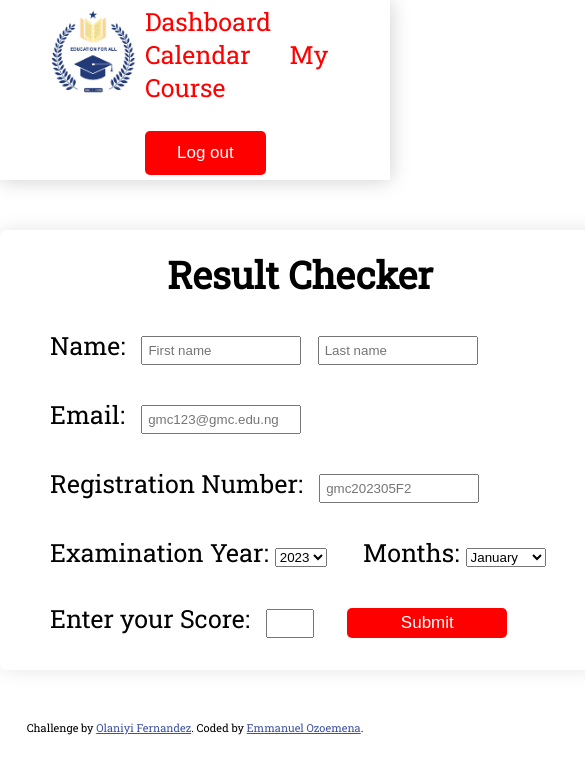
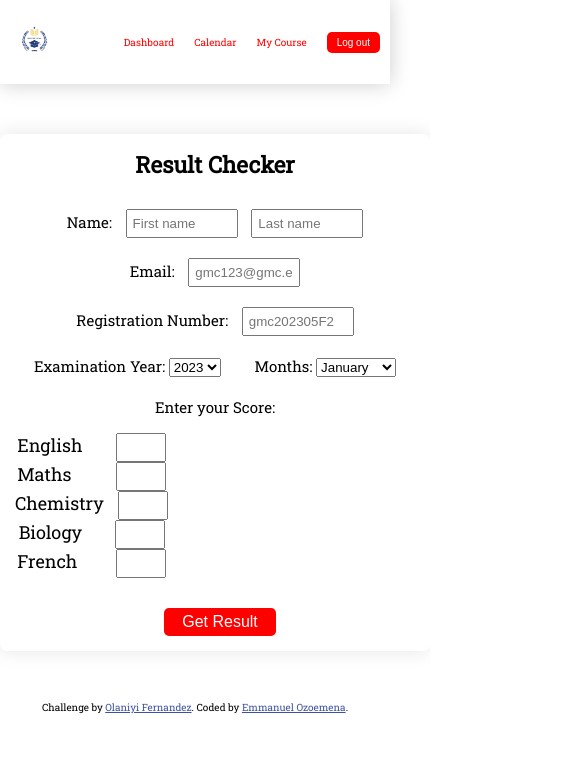
Before and after one commit to EmmanuelOzoemena/Result_Checker, a plain HTML site: page Assigmnent/index.html in a window 390 px wide. Shown: the whole page, 585 px wide, since content can reach past the window. Drawn offline with Linux system fonts and the light colour scheme.

Commit message:
added the grade/score logic

```diff
--- a/Assigmnent/index.html
+++ b/Assigmnent/index.html
@@ -30,19 +30,27 @@
       </nav>
     </header>
     <main>
-      <form action="">
+      <form name="form1">
         <h2>Result Checker</h2>
         <label for="">Name:</label>
-        <input type="text" placeholder="First name" />
-        <input type="text" placeholder="Last name" /> <br />
+        <input type="text" name="firstName" placeholder="First name" required />
+        <input type="text" name="lastName" placeholder="Last name" required />
+        <br />
         <br />
 
         <label for="email">Email:</label>
-        <input type="email" placeholder="gmc123@gmc.edu.ng" /> <br />
+        <input
+          type="email"
+          name="email"
+          placeholder="gmc123@gmc.edu.ng"
+          required
+        />
+        <br />
         <br />
 
         <label for="">Registration Number:</label>
-        <input type="name" placeholder="gmc202305F2" /> <br />
+        <input type="name" name="regNo" placeholder="gmc202305F2" required />
+        <br />
         <br />
 
         <label for="">Examination Year:</label>
@@ -64,11 +72,78 @@
         <br />
 
         <label for="">Enter your Score:</label>
-        <input type="text" id="score" required />
-        <input type="submit" id="submit" />
+        <br />
+        <div class="general">
+          <div class="subject">
+            <label for="" class="subject-label">English</label>
+            <input
+              type="text"
+              name="score1"
+              class="score1 score-input"
+              required
+            />
+            <!-- <input type="text" name="grade1" class="score1 grade-input"> -->
+            <br />
+
+            <label for="" class="subject-label">Maths</label>
+            <input
+              type="text"
+              name="score2"
+              class="score2 score-input"
+              required
+            />
+            <!-- <input type="text" name="grade2" class="score2 grade-input"> -->
+            <br />
+
+            <label for="" class="subject-label">Chemistry</label>
+            <input
+              type="text"
+              name="score3"
+              class="score3 score-input"
+              required
+            />
+            <!-- <input type="text" name="grade3" class="score3 grade-input">  -->
+            <br />
+
+            <label for="" class="subject-label">Biology</label>
+            <input
+              type="text"
+              name="score4"
+              class="score4 score-input"
+              required
+            />
+            <!-- <input type="text" name="grade4" class="score4 grade-input">  -->
+            <br />
+
+            <label for="" class="subject-label">French</label>
+            <input
+              type="text"
+              name="score5"
+              class="score5 score-input"
+              required
+            />
+            <!-- <input type="text" name="grade5" class="score5 grade-input">  -->
+            <br />
+          </div>
+        </div>
+
+        <div>
+          <!-- <input type="text" id="score" class="sco"  /> -->
+          <input
+            type="button"
+            value="Get Result"
+            class="sub"
+            onclick="Calculate()"
+          />
+        </div>
         <!-- <button id="grade">View your Grade</button> -->
       </form>
+
+      <!-- <p>Total:<input type="text" class="total"> <p> <br>
+      <p>Average:<input type="text" class="total"> </p> <br>
+      <p>Remark:<input type="text" class="total"></p> -->
     </main>
+
       <div class="attribution">
         Challenge by
         <a href="https://www.frontendmentor.io?ref=challenge" target="_blank"
--- a/Assigmnent/script.js
+++ b/Assigmnent/script.js
@@ -13,31 +13,74 @@
 
 
 
-const scoreHt = document.querySelector('#score')
-const grade = document.querySelector('#submit')
+// const scoreHt = document.querySelector('#score')
+// const grade = document.querySelector('#submit')
 
-// const grade = document.getElementById('grade')
+// // const grade = document.getElementById('grade')
 
 
-grade.addEventListener('click', (e)=>{
-  e.preventDefault();
-  const score = scoreHt.value
-// parseInt(prompt('Enter Your Score:'))
+// grade.addEventListener('click', (e)=>{
+//   e.preventDefault();
+//   const score = scoreHt.value
+// // parseInt(prompt('Enter Your Score:'))
 
-if(score >=70 && score <=100){
-  alert(`Your grade is A (Excellent)`)
-}else if(score <= 69 && score >=60){
-  alert(`Your grade is B (Very Good)`)
-}else if(score <= 59 && score >=50){
-  alert(`Your grade is C (Credit)`)
-}else if(score <= 49 && score >=40){
-  alert(`Your grade is D (Fair)`)
-}else if(score <= 39 && score >=30){
-  alert(`Your grade is E (Pass)`)
-}else if(score <= 29 && score >=  0){
-  alert(`Your grade is F (Fail)`)
-}else{
-  alert(`${score} is an invalid grade, please enter a correct grade`)
+// if(score >=70 && score <=100){
+//   alert(`Your grade is A (Excellent)`)
+// }else if(score <= 69 && score >=60){
+//   alert(`Your grade is B (Very Good)`)
+// }else if(score <= 59 && score >=50){
+//   alert(`Your grade is C (Credit)`)
+// }else if(score <= 49 && score >=45){
+//   alert(`Your grade is D (Fair)`)
+// }else if(score <= 45 && score >=40){
+//   alert(`Your grade is E (Pass)`)
+// }else if(score <= 39 && score >=  0){
+//   alert(`Your grade is F (Fail)`)
+// }else{
+//   alert(`${score} is an invalid grade, please enter a correct grade`)
+// }
+//   }
+// )
+
+let a
+let b
+let c
+let d
+let e
+let firstName = ""
+let lastName = ""
+let email = ""
+let regNo = ""
+let result = 0;
+let avg = 0;
+
+
+function Calculate() {
+  a=parseInt(form1.score1.value)
+  b=parseInt(form1.score2.value)
+  c=parseInt(form1.score3.value)
+  d=parseInt(form1.score4.value)
+  e=parseInt(form1.score5.value)
+  firstName = form1.firstName.value
+  lastName = form1.lastName.value
+  email = form1.email.value
+  regNo = form1.regNo.value
+
+  result = a + b + c + d + e
+
+  avg = result / 5
+
+  document.write(`Name: ${firstName} ${lastName} <br> `)
+  document.write(`Email: ${email} <br> `)
+  document.write(`Registration Number: ${regNo} <br> `)
+  document.write(`The Total is: ${result} <br>`)
+  document.write(`The Avergae is: ${avg} <br>`)
+
+  if (avg > 50) {
+    document.write(`Remarks: Proud of you! 👍`)
+  } else {
+    document.write(`Reamrks: You disappointed your teacher!   😢 `)
+  }
+
+
 }
-  }
-)
--- a/Assigmnent/style.css
+++ b/Assigmnent/style.css
@@ -19,10 +19,6 @@ header {
   width: 100px;
   margin-left: 30px;
 }
-/*
-nav {
-  display: flex;
-} */
 
 nav a {
   text-decoration: none;
@@ -58,7 +54,7 @@ main {
   margin: 50px auto;
   border: 1px gray;
   width: 600px;
-  height: 440px;
+  /* height: 440px; */
   font-size: 25px;
   box-shadow: 0 0 20px 0px rgb(0, 0, 0, 0.1);
   border-radius: 7px;
@@ -73,39 +69,35 @@ form input {
   padding: 5px;
   margin-left: 10px;
   width: 10rem;
+  outline: none;
 }
 
 #months {
   margin-left: 30px;
 }
 
-#score {
-  width: 3rem;
-
-}
-
-form #submit {
+form .sub {
   border: none;
   border-radius: 5px;
-  margin-left: 27px;
+  margin-top: 30px;
   background-color: red;
   color: white;
-  padding: 5px 10px;
-  font-size: 17px;
+  padding: 5px 9px;
+  font-size: 16px;
   transition: .3s;
   cursor: pointer;
 }
 
-form #submit:hover {
+form .sub:hover {
   opacity: 0.6;
 }
 
-form #submit:active {
+form .sub:active {
   background-color: gray;
 }
 
 .attribution {
-   font-size: 11px;
+  font-size: 11px;
   text-align: center;
   margin-bottom: 10px;
 }
@@ -113,3 +105,122 @@ form #submit:active {
 .attribution a {
    color: hsl(228, 45%, 44%);
 }
+
+
+.general {
+  display: flex;
+  margin-top: 16px;
+}
+
+.score-input {
+  margin-left: 30px;
+  width: 50px;
+  outline: none;
+}
+
+.score1 {
+  margin-left: 30px;
+}
+
+.score2 {
+  margin-left: 41px;
+}
+
+.score3 {
+  margin-left: 11px;
+}
+
+.score4 {
+  margin-left: 29px;
+}
+
+.score5 {
+  margin-left: 35px;
+}
+
+
+.grade-input {
+  margin-left: 30px;
+  width: 30px;
+  outline: none;
+}
+
+.total {
+  margin-left: 30px;
+  width: 50px;
+  outline: none;
+  padding: 5px;
+}
+
+.subject-label {
+  font-size: 18px;
+}
+
+@media(max-width: 430px) {
+  header {
+    display: flex;
+    justify-content: space-between;
+    padding: 5px 10px;
+    box-shadow: 0 0 20px 0px rgb(0, 0, 0, 0.2);
+  }
+
+  .logo img {
+    width: 30px;
+    margin: 20px 0 20px 10px;
+  }
+
+  nav a {
+    text-decoration: none;
+    margin-right: 16px;
+    color: red;
+    font-size: 10px;
+    margin-top: 30px;
+    transition: .3s;
+  }
+
+  nav a:hover {
+    color: gray;
+  }
+
+  nav button {
+    border: none;
+    border-radius: 5px;
+    margin-top: 27px;
+    background-color: red;
+    color: white;
+    padding: 5px 10px;
+    font-size: 10px;
+    transition: .3s;
+    cursor: pointer;
+  }
+
+  nav button:hover {
+    background-color: gray;
+  }
+
+  main {
+    max-width: 430px;
+    padding: 15px;
+    border: 1px gray;
+    font-size: 15px;
+    box-shadow: 0 0 20px 0px rgb(0, 0, 0, 0.1);
+    border-radius: 7px;
+    text-align: center;
+  }
+
+  form h2 {
+    margin-bottom: 30px;
+  }
+
+  form input {
+    padding: 5px;
+    width: 7rem;
+    outline: none;
+  }
+
+  .attribution {
+    font-size: 10px;
+    text-align: center;
+    margin-bottom: 6px;
+  }
+}
```
Lines whose indentation alone changed are shown as unchanged.
